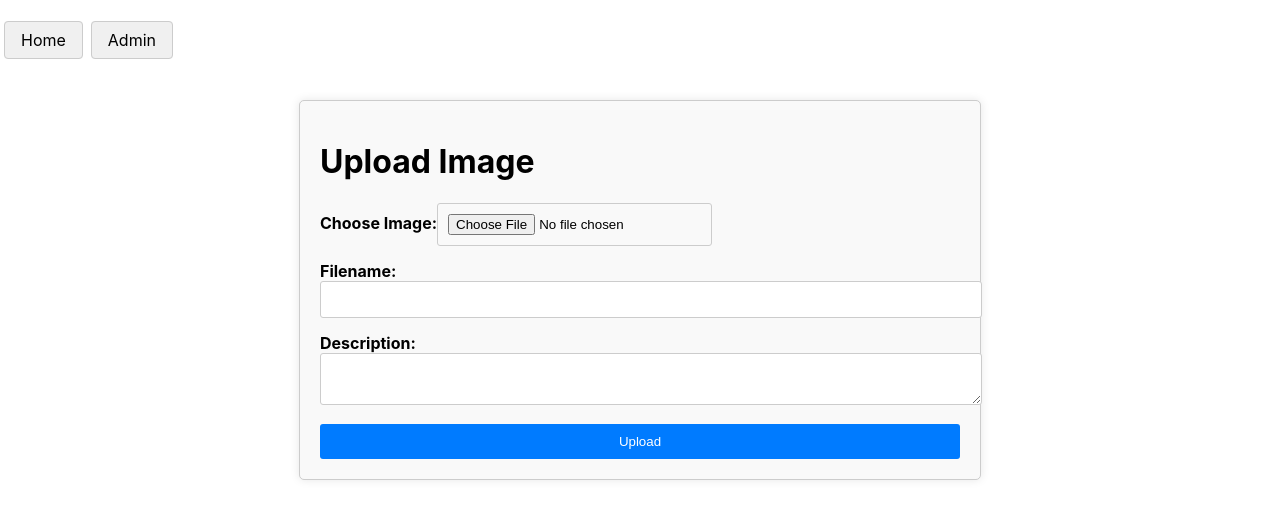
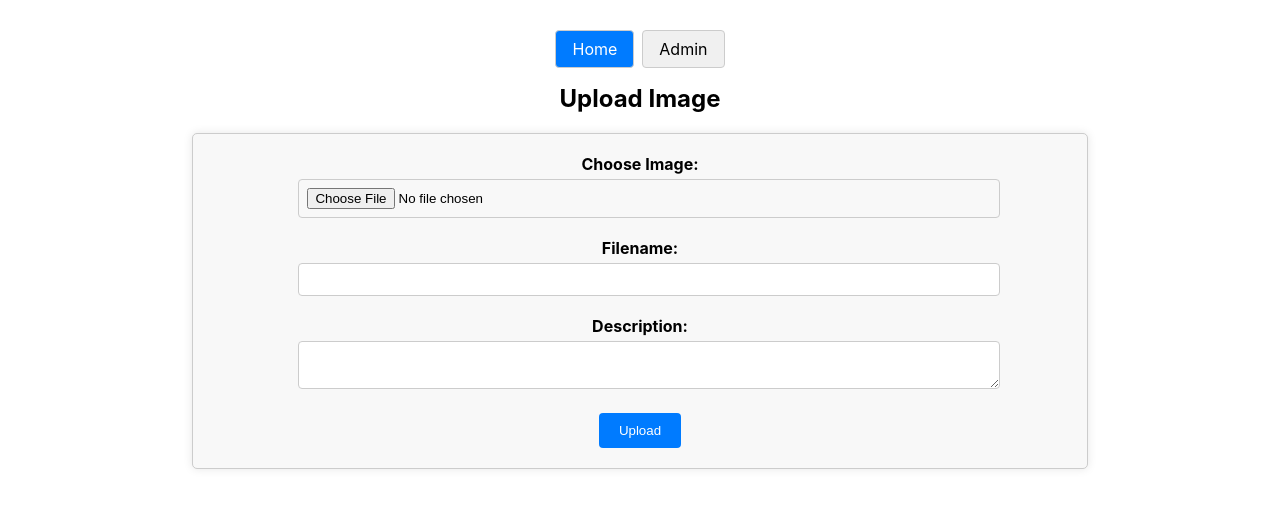
Before and after one commit to opolyo01/image-votes, a React (Create React App) app: page /admin in a window 1280 px wide. Shown: the top 518 px of the page. Built offline with nearby package versions, Linux system fonts and the light colour scheme.

Commit message:
nginx update

```diff
--- a/src/AdminUpload.css
+++ b/src/AdminUpload.css
@@ -1,56 +1,50 @@
-/* AdminUpload.css */
+.upload-container {
+  width: 70%;
+  margin: 0 auto;
+  text-align: center;
+}
 
-/* Container */
-.upload-container {
-  width: 50%;
-  margin: 50px auto;
+.upload-form {
+  display: flex;
+  flex-direction: column;
+  align-items: center;
   padding: 20px;
   border: 1px solid #ccc;
   border-radius: 5px;
-  background-color: #f9f9f9;
+  background-color: #f8f8f8;
   box-shadow: 0 0 10px rgba(0, 0, 0, 0.1);
 }
 
-/* Form */
-.upload-form {
-  display: flex;
-  flex-direction: column;
-  gap: 15px;
+.form-group {
+  margin-bottom: 20px;
+  width: 80%;
 }
 
-/* Labels */
 label {
+  display: block;
   font-weight: bold;
+  margin-bottom: 5px;
 }
 
-/* File Input */
-#fileInput {
-  padding: 10px;
+input[type="file"],
+input[type="text"],
+textarea {
+  width: 100%;
+  padding: 8px;
+  border-radius: 4px;
   border: 1px solid #ccc;
-  border-radius: 3px;
 }
 
-/* Text Input */
-input[type="text"],
-textarea {
-  padding: 10px;
-  border: 1px solid #ccc;
-  border-radius: 3px;
-  width: 100%;
-  resize: vertical;
-}
-
-/* Submit Button */
-button[type="submit"] {
-  padding: 10px;
+button {
+  padding: 10px 20px;
   border: none;
-  border-radius: 3px;
+  border-radius: 4px;
   background-color: #007bff;
   color: white;
   cursor: pointer;
   transition: background-color 0.3s ease-in-out;
 }
 
-button[type="submit"]:hover {
+button:hover {
   background-color: #0056b3;
 }
--- a/src/AdminUpload.tsx
+++ b/src/AdminUpload.tsx
@@ -43,11 +43,11 @@ const AdminUpload: React.FC = () => {
     <div className="upload-container">
       <h1>Upload Image</h1>
       <form onSubmit={handleSubmit} className="upload-form">
-        <div>
+        <div className="form-group">
           <label htmlFor="fileInput">Choose Image:</label>
           <input type="file" id="fileInput" accept="image/*" onChange={handleFileChange} />
         </div>
-        <div>
+        <div className="form-group">
           <label htmlFor="filenameInput">Filename:</label>
           <input
             type="text"
@@ -56,7 +56,7 @@ const AdminUpload: React.FC = () => {
             onChange={(e) => setFilename(e.target.value)}
           />
         </div>
-        <div>
+        <div className="form-group">
           <label htmlFor="descriptionInput">Description:</label>
           <textarea
             id="descriptionInput"
--- a/src/App.css
+++ b/src/App.css
@@ -1,30 +1,10 @@
-/* Add this CSS in your stylesheet or component */
-
-.image-container {
-  display: flex;
-  flex-wrap: wrap;
-  gap: 20px;
+.tab-container {
+  text-align: center;
+  margin-top: 30px;
 }
 
-.image-item {
-  width: 300px;
-  height: 300px;
-  text-align: center;
-  margin-bottom: 20px;
-}
-
-.image-preview {
-  width: 100%;
-  height: 100%;
-  object-fit: cover;
-}
-
-/* Tab Styles */
-.TabContainer {
-  margin: 30px auto;
-}
-
-.Tab {
+.tab {
+  display: inline-block;
   padding: 10px 20px;
   background-color: #007bff;
   color: white;
@@ -32,8 +12,13 @@
   border-radius: 5px;
   cursor: pointer;
   transition: background-color 0.3s ease-in-out;
+  margin: 0 5px;
+  text-decoration: none;
 }
 
-.Tab:hover {
+.tab:hover {
   background-color: #0056b3;
 }
+.selected-tab {
+  background-color: #dc3545;
+}
--- a/src/App.tsx
+++ b/src/App.tsx
@@ -1,5 +1,6 @@
 // App.tsx
 
+import { useState } from 'react';
 import { BrowserRouter, Route, Routes } from 'react-router-dom';
 import AdminUpload from './AdminUpload';
 import './App.css';
@@ -7,12 +8,25 @@ import HomePage from './HomePage';
 import Tab from './Tab';
 
 function App(): JSX.Element {
+  const [selectedTab, setSelectedTab] = useState('/');
+
   return (
     <BrowserRouter>
-      <div className="TabContainer">
-        <Tab to="/" className="Tab">Home</Tab>
-        <Tab to="/admin" className="Tab">Admin</Tab>
-
+      <div className="tab-container">
+        <Tab
+          to="/"
+          selected={selectedTab === '/'}
+          onClick={() => setSelectedTab('/')}
+        >
+          Home
+        </Tab>
+        <Tab
+          to="/admin"
+          selected={selectedTab === '/admin'}
+          onClick={() => setSelectedTab('/admin')}
+        >
+          Admin
+        </Tab>
         {/* Define routes inside the Routes component */}
         <Routes>
           <Route path="/" element={<HomePage />} />
--- /dev/null
+++ b/src/Home.css
@@ -0,0 +1,86 @@
+.gallery-container {
+  text-align: center;
+  margin-top: 20px;
+}
+
+h1 {
+  font-size: 24px;
+  margin-bottom: 20px;
+}
+
+.image-container {
+  display: flex;
+  flex-wrap: wrap;
+  gap: 20px;
+  justify-content: center;
+}
+
+.image-item {
+  display: flex;
+  flex-direction: column;
+  align-items: center;
+  margin-bottom: 20px;
+  border: 1px solid #ccc;
+  border-radius: 5px;
+  padding: 10px;
+  background-color: #f8f8f8;
+  box-shadow: 0 0 5px rgba(0, 0, 0, 0.1);
+}
+
+.image-preview {
+  width: 100%;
+  height: 100%;
+  object-fit: cover;
+  border-radius: 6px;
+  margin-bottom: 10px;
+}
+.image-item {
+  background-color: #f8f8f8;
+  border-radius: 8px;
+  padding: 20px;
+  box-shadow: 0px 0px 10px rgba(0, 0, 0, 0.1);
+  width: 250px;
+}
+
+.image-info {
+  width: 100%;
+  display: flex;
+  flex-direction: column;
+  align-items: center;
+  margin-top: 10px;
+}
+
+.description {
+  margin-bottom: 10px;
+}
+
+.button-group button {
+  margin-right: 10px;
+  padding: 8px 12px;
+  border-radius: 4px;
+  cursor: pointer;
+}
+
+.thumbs-up {
+  background-color: #28a745;
+  color: white;
+  border: none;
+}
+
+.thumbs-down {
+  background-color: #dc3545;
+  color: white;
+  border: none;
+}
+
+.delete-button {
+  background-color: #007bff;
+  color: white;
+  border: none;
+}
+
+.delete-button:hover,
+.thumbs-up:hover,
+.thumbs-down:hover {
+  opacity: 0.8;
+}
--- a/src/HomePage.tsx
+++ b/src/HomePage.tsx
@@ -1,4 +1,6 @@
 import React, { useEffect, useState } from 'react';
+import { Link } from 'react-router-dom';
+import './Home.css';
 
 interface ImageData {
   id: string;
@@ -10,6 +12,7 @@ interface ImageData {
 
 const HomePage: React.FC = () => {
   const [images, setImages] = useState<ImageData[]>([]);
+  const [loading, setLoading] = useState(true);
 
   useEffect(() => {
     async function fetchImages() {
@@ -20,7 +23,9 @@ const HomePage: React.FC = () => {
         }
         const fetchedImages: ImageData[] = await response.json();
         setImages(fetchedImages);
+        setLoading(false);
       } catch (error) {
+        setLoading(false);
         console.error('Error fetching images:', error);
       }
     }
@@ -67,9 +72,31 @@ const HomePage: React.FC = () => {
     }
   };
 
+  const handleDelete = async (id: string) => {
+    try {
+      const response = await fetch(`http://localhost:5000/images/${id}`, {
+        method: 'DELETE',
+      });
+
+      if (!response.ok) {
+        throw new Error('Failed to delete image');
+      }
+
+      setImages((prevImages) => prevImages.filter((image) => image.id !== id));
+    } catch (error) {
+      console.error('Error deleting image:', error);
+    }
+  };
+
   return (
+    <div className="gallery-container">
+      <h1>Image Gallery</h1>
+      {loading && <p>Loading images...</p>}
+      {!loading && images.length === 0 ? (
         <div>
-      <h1>Image Gallery</h1>
+          <p>No images available. Please go to the <Link to="/admin">Admin</Link> page to upload images.</p>
+        </div>
+      ) : (
         <div className="image-container">
           {images.map((image) => (
             <div key={image.id} className="image-item">
@@ -78,17 +105,25 @@ const HomePage: React.FC = () => {
                 alt={image.description}
                 className="image-preview"
               />
-            <p>{image.description}</p>
-            <button onClick={() => handleThumbsUp(image.id)}>
-              Thumbs Up {image.thumbsUp ? '✔' : ''} ({image.thumbsUp})
+              <div className="image-info">
+                <p className="description">{image.description}</p>
+                <div className="button-group">
+                  <button onClick={() => handleThumbsUp(image.id)} className="thumbs-up">
+                    Thumbs Up {image.thumbsUp ? '👍' : ''} ({image.thumbsUp})
                   </button>
-            <button onClick={() => handleThumbsDown(image.id)}>
-              Thumbs Down {image.thumbsDown ? '✔' : ''} ({image.thumbsDown})
+                  <button onClick={() => handleThumbsDown(image.id)} className="thumbs-down">
+                    Thumbs Down {image.thumbsDown ? '👎' : ''} ({image.thumbsDown})
+                  </button>
+                  <button onClick={() => handleDelete(image.id)} className="delete-button">
+                    Delete
                   </button>
                 </div>
-        ))}
               </div>
             </div>
+          ))}
+        </div>)}
+    </div>
+
   );
 };
 
--- a/src/Tab.tsx
+++ b/src/Tab.tsx
@@ -1,23 +1,30 @@
-import React from 'react';
-import { Link, LinkProps } from 'react-router-dom';
+import { Link } from 'react-router-dom';
 
-interface TabProps extends LinkProps {
+interface TabProps {
+  to: string;
   children: React.ReactNode;
+  className?: string;
+  onClick?: () => void;
+  selected?: boolean;
 }
 
-const Tab: React.FC<TabProps> = ({ children, ...rest }: TabProps) => {
+const Tab: React.FC<TabProps> = ({ children, to, className = '', onClick, selected }: TabProps) => {
+  const defaultStyles: React.CSSProperties = {
+    padding: '8px 16px',
+    margin: '0 4px',
+    textDecoration: 'none',
+    border: '1px solid #ccc',
+    borderRadius: '4px',
+    background: selected ? '#007bff' : '#f0f0f0',
+    color: selected ? 'white' : 'black',
+  };
+
   return (
     <Link
-      {...rest}
-      style={{
-        padding: '8px 16px',
-        margin: '0 4px',
-        textDecoration: 'none',
-        color: 'black',
-        border: '1px solid #ccc',
-        borderRadius: '4px',
-        background: '#f0f0f0',
-      }}
+      to={to}
+      className={`tab ${className}`}
+      onClick={onClick}
+      style={defaultStyles}
     >
       {children}
     </Link>
```
Also changed, not shown: 6 other files (tests, documents, lock files or other folders). Lines whose indentation alone changed are shown as unchanged.
